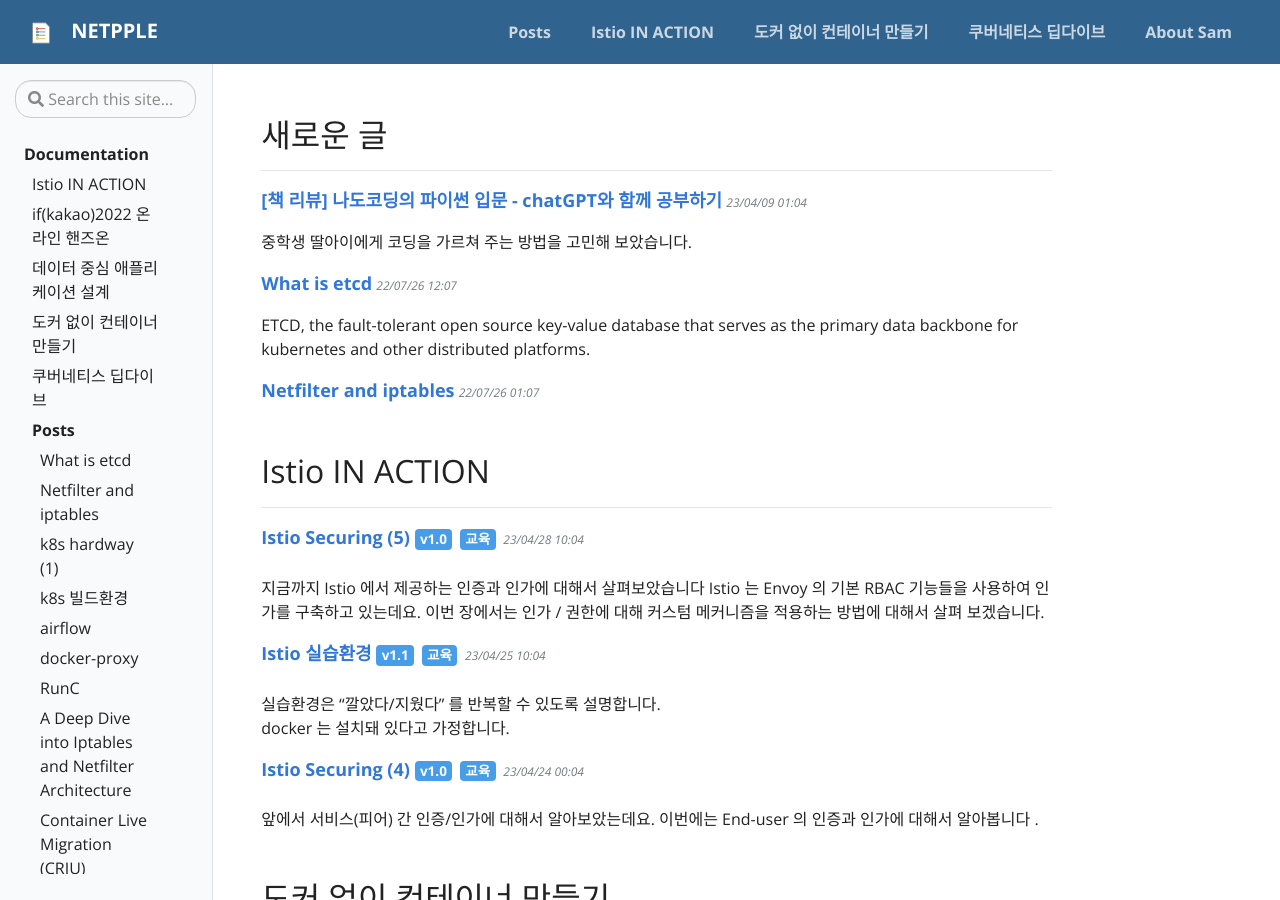
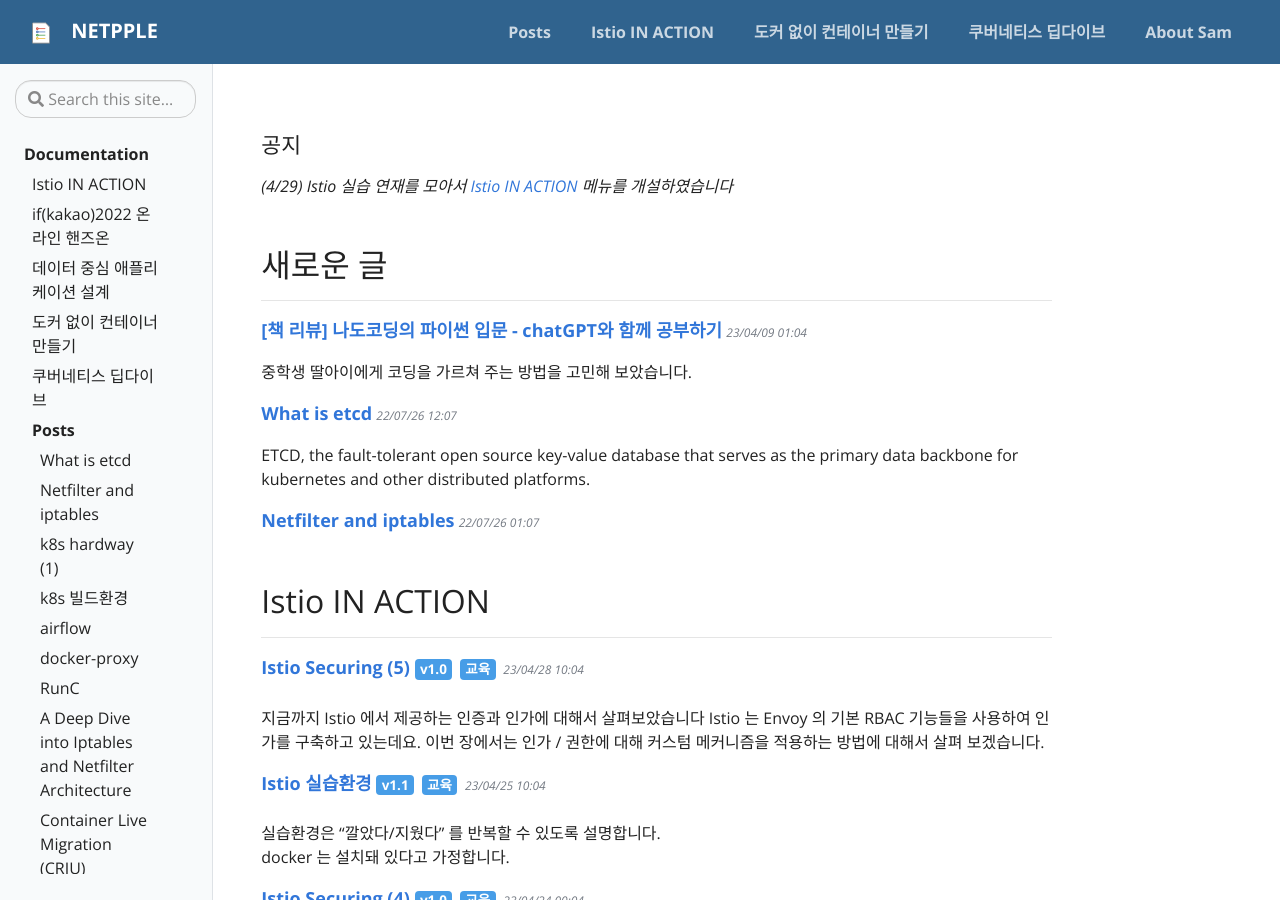
Before and after one commit to netpple/netpple.github.io, a Jekyll site: the page built from pages/index.md, in a window 1280 px wide and 900 px high. Built offline with Jekyll 4.4.1, drawn with Linux system fonts in a browser that asks for light colours.

Commit message:
공지 istio in action

```diff
--- a/pages/index.md
+++ b/pages/index.md
@@ -3,6 +3,9 @@
 title: Welcome to Netpple
 permalink: /
 ---
+#### 공지
+*(4/29) Istio 실습 연재를 모아서 [Istio IN ACTION](/docs/istio-in-action/){:target="_blank"} 메뉴를 개설하였습니다*
+
 ## 새로운 글
 {% if site.posts.size > 0 %}
 {% assign posts = site.posts | where_exp:'post', 'post.hidden != true'%}
```
